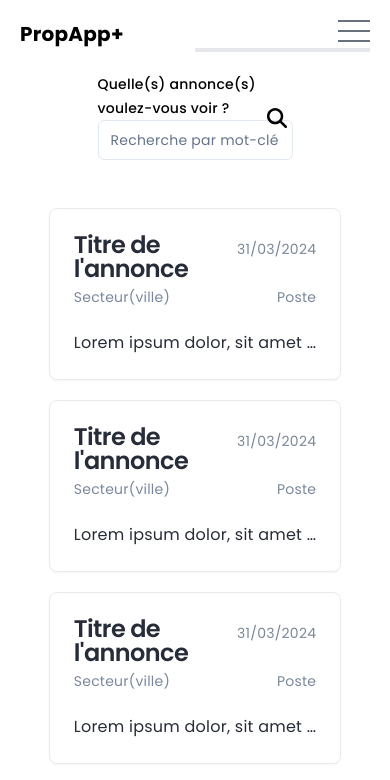
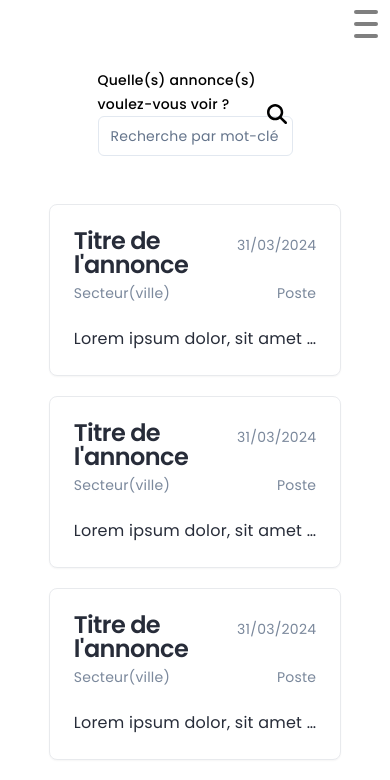
Before and after one commit to Tonyac-create/ProApp_Front, a React (Vite) app: page /home in a window 390 px wide. Shown: the top 780 px of the page. Built offline with nearby package versions, Linux system fonts and the light colour scheme.

Commit message:
update navbar & making cards

```diff
--- /dev/null
+++ b/src/components/Account/Account.tsx
@@ -0,0 +1,19 @@
+// import React from 'react'
+import EnterpriseCard from "../Cards/EnterpriseCard";
+import { Button } from "../ui/button";
+
+function Account() {
+  return (
+    <div className="flex flex-col items-start">
+      <EnterpriseCard />
+      <div className="flex flex-col items-start">
+        <a href="">Créer une autre entreprise</a>
+        <a href="">Modifier mon mail ou mot de passe</a>
+        <p>Vous ne voulez plus être dans l'application</p>
+        <Button>Se désinscrire</Button>
+      </div>
+    </div>
+  );
+}
+
+export default Account;
--- /dev/null
+++ b/src/components/Cards/EnterpriseCard.tsx
@@ -0,0 +1,36 @@
+// import React from 'react'
+import { Button } from "@/components/ui/button";
+import {
+  Card,
+  CardContent,
+//   CardDescription,
+  CardFooter,
+  CardHeader,
+  CardTitle,
+} from "@/components/ui/card";
+
+function EnterpriseCard() {
+  return (
+    <>
+      <Card>
+        <CardHeader>
+          <CardTitle>Entreprise</CardTitle>
+        </CardHeader>
+        <CardContent>
+          <p>Adresse</p>
+          <p>Code Postal Ville</p>
+          <p>SIRET</p>
+          <p>Téléphone</p>
+          <p>Catégories Professionnelles</p>
+          <p>Précision</p>
+        </CardContent>
+        <CardFooter className="flex justify-between">
+        <Button variant="outline">Supprimer</Button>
+        <Button>Modifier</Button>
+        </CardFooter>
+      </Card>
+    </>
+  );
+}
+
+export default EnterpriseCard;
--- /dev/null
+++ b/src/components/Layouts/MenuNavigation.tsx
@@ -0,0 +1,54 @@
+// import React from 'react'
+
+import {
+  NavigationMenu,
+  NavigationMenuItem,
+  NavigationMenuList,
+  navigationMenuTriggerStyle,
+} from "@/components/ui/navigation-menu";
+import { Link } from "react-router-dom";
+
+function MenuNavigation({ isMenuMobile, isOpen }: any) {
+  return (
+    // A la place de hidden, si je mets hieMenuMobile, j'ai bien l'animation mais le menu reste affiché
+    <div className={isMenuMobile || isOpen ? `flex showMenuMobile` : "hidden lg:flex"}>
+      <NavigationMenu>
+        <h1 className="text-xl font-bold pr-10">PropApp+</h1>
+        <NavigationMenuList className={isMenuMobile ? "flex flex-col" : "flex"}>
+          <NavigationMenuItem>
+            <Link to="" className={navigationMenuTriggerStyle()}>
+              Mon compte
+            </Link>
+          </NavigationMenuItem>
+          <NavigationMenuItem>
+            <Link to="" className={navigationMenuTriggerStyle()}>
+              Mes annonces
+            </Link>
+          </NavigationMenuItem>
+          <NavigationMenuItem>
+            <Link to="" className={navigationMenuTriggerStyle()}>
+              Messagerie
+            </Link>
+          </NavigationMenuItem>
+          <NavigationMenuItem>
+            <Link to="" className={navigationMenuTriggerStyle()}>
+              A propos
+            </Link>
+          </NavigationMenuItem>
+          <NavigationMenuItem>
+            <Link to="" className={navigationMenuTriggerStyle()}>
+              Mentions Légales
+            </Link>
+          </NavigationMenuItem>
+          <NavigationMenuItem>
+            <Link to="" className={navigationMenuTriggerStyle()}>
+              Deconnexion
+            </Link>
+          </NavigationMenuItem>
+        </NavigationMenuList>
+      </NavigationMenu>
+    </div>
+  );
+}
+
+export default MenuNavigation;
--- /dev/null
+++ b/src/components/Layouts/NavBar copy.tsx
@@ -0,0 +1,46 @@
+"use client";
+import { useState } from "react";
+import MenuNavigation from "./MenuNavigation";
+
+function NavBar() {
+  const [isOpen, setIsOpen] = useState(false);
+  const [isMenuMobile, setIsMenuMobile] = useState(false);
+  const genericHamburgerLine = `h-1 w-6 my-1 rounded-full bg-black transition ease transform duration-300`
+  const toggleMenu = () => {
+    setIsOpen(!isOpen);
+    setIsMenuMobile(!isOpen);
+  }
+  return (
+    <div className="flex justify-end">
+      <MenuNavigation isOpen={isOpen} isMenuMobile={isMenuMobile} />
+      <div className="lg:hidden">
+        <button
+          className="flex flex-col h-12 w-12 justify-center items-center group"
+          onClick={toggleMenu}
+        >
+          <div
+            className={`${genericHamburgerLine} ${
+              isOpen
+                ? "rotate-45 translate-y-3 opacity-50 group-hover:opacity-100"
+                : "opacity-50 group-hover:opacity-100"
+            }`}
+          />
+          <div
+            className={`${genericHamburgerLine} ${
+              isOpen ? "opacity-0" : "opacity-50 group-hover:opacity-100"
+            }`}
+          />
+          <div
+            className={`${genericHamburgerLine} ${
+              isOpen
+                ? "-rotate-45 -translate-y-3 opacity-50 group-hover:opacity-100"
+                : "opacity-50 group-hover:opacity-100"
+            }`}
+          />
+        </button>
+      </div>
+    </div>
+  );
+}
+
+export default NavBar;
--- a/src/components/Layouts/NavBar.tsx
+++ b/src/components/Layouts/NavBar.tsx
@@ -16,7 +16,7 @@ function NavBar() {
 
   return (
     <>
-      <nav className="px-5 pt-5 lg:hidden">
+      <nav className="px-5 pt-5 max-h-72 lg:hidden">
         <section className="flex justify-between lg:hidden">
           <h1 className="text-xl font-bold pr-10">PropApp+</h1>
           <div
--- a/src/components/ui/navigation-menu.tsx
+++ b/src/components/ui/navigation-menu.tsx
@@ -12,7 +12,7 @@ const NavigationMenu = React.forwardRef<
   <NavigationMenuPrimitive.Root
     ref={ref}
     className={cn(
-      "relative z-10 flex items-center max-w-max max-h-24 flex-1 mx-auto",
+      "relative z-10 flex items-center max-w-max flex-1 ml-auto",
       className
     )}
     {...props}
--- a/src/index.css
+++ b/src/index.css
@@ -36,10 +36,17 @@ body {
   color: transparent;
 }
 
+.hoverStyle:hover {
+  transform: scale(1.1);
+  transition-duration: 100ms;
+  box-shadow: 0 25px 50px -12px rgba(10, 10, 10, 0.5);
+}
+
 @keyframes revealFromTop {
   from {
     transform: translateY(-100%);
   }
+
   to {
     transform: translateY(0);
   }
@@ -49,25 +56,21 @@ body {
   from {
     transform: translateY(100%);
   }
+
   to {
     transform: translateY(0);
   }
 }
 
+/* Animation pour l'ouverture du menu version mobile */
 .showMenuMobile {
   width: 100%;
   animation: revealFromTop 0.6s ease forwards;
 }
 
+/* Animation pour la fermeture du menu version mobile */
 .hideMenuMobile {
-  display: none;
   animation: revealFromBottom 0.6s ease forwards;
-}
-
-.hoverStyle:hover {
-  transform: scale(1.1);
-  transition-duration: 100ms;
-  box-shadow: 0 25px 50px -12px rgba(10, 10, 10, 0.5);
 }
 
 li {
--- a/src/pages/Home.tsx
+++ b/src/pages/Home.tsx
@@ -1,8 +1,8 @@
 // import React from 'react'
 
-import AnnouncementCard from "@/components/Announcement/AnnouncementCard";
+import AnnouncementCard from "@/components/Cards/AnnouncementCard";
 import SearchAnnounce from "@/components/Forms/SearchAnnounce";
-import NavBar from "@/components/Layouts/NavBar";
+import NavBar from "@/components/Layouts/NavBar copy";
 
 function Home() {
   return (
```
Also changed, not shown: src/components/Cards/AnnouncementCard.tsx (renamed from src/components/Announcement/AnnouncementCard.tsx).
